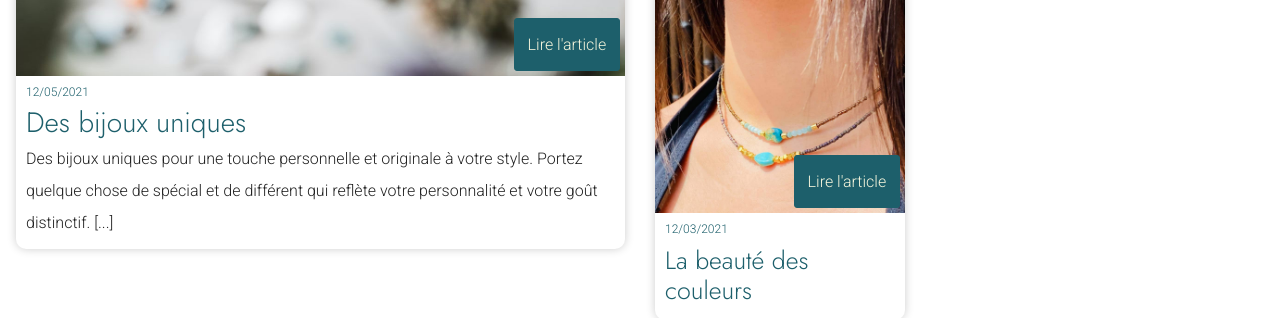
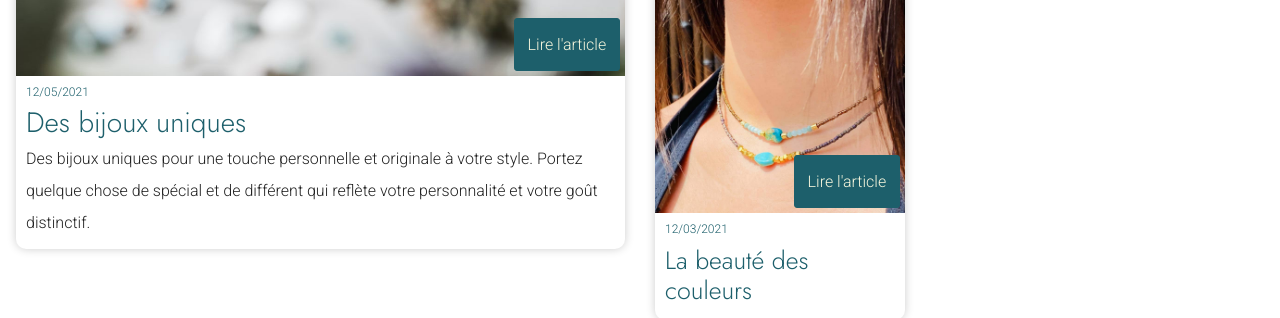
Before and after one commit to operdrix/emma-pierre-next, a Next.js app: page / in a window 1280 px wide. Shown: the part 4452-4770 px from the top of the page. Built offline with nearby package versions, Linux system fonts and the light colour scheme.

Commit message:
* chore(BlogPostsGallery.tsx): remove unnecessary ellipsis from content * chore(BlogPost.tsx): remove unused import of console.log * chore(blogPost.module.scss): add CSS styling for limiting content to 3 lines

```diff
--- a/src/components/blogPostsGallery/BlogPostsGallery.tsx
+++ b/src/components/blogPostsGallery/BlogPostsGallery.tsx
@@ -27,7 +27,7 @@ const BlogPostsGallery: FC<BlogPostsGalleryProps> = ({ title, nbPosts = 4 }) =>
           src='/img/products/AtelierBague.jpg'
           alt='Création de Bijoux'
           title='Des bijoux uniques'
-          content="Des bijoux uniques pour une touche personnelle et originale à votre style. Portez quelque chose de spécial et de différent qui reflète votre personnalité et votre goût distinctif. [...]"
+          content="Des bijoux uniques pour une touche personnelle et originale à votre style. Portez quelque chose de spécial et de différent qui reflète votre personnalité et votre goût distinctif."
           href='#'
           index={1}
           date='12/05/2021'
--- a/src/components/blogPostsGallery/blogPost/BlogPost.tsx
+++ b/src/components/blogPostsGallery/blogPost/BlogPost.tsx
@@ -2,7 +2,6 @@ import React, { FC } from 'react'
 import styles from './blogPost.module.scss'
 import Button from '@/components/button/Button'
 import Image from 'next/image'
-import { log } from 'console'
 import Link from 'next/link'
 
 type BlogPostProps = {
--- a/src/components/blogPostsGallery/blogPost/blogPost.module.scss
+++ b/src/components/blogPostsGallery/blogPost/blogPost.module.scss
@@ -47,6 +47,13 @@
       color: $bleuClair;
     }
 
+    .content {
+      display: -webkit-box;
+      -webkit-box-orient: vertical;
+      -webkit-line-clamp: 3;
+      overflow: hidden;
+    }
+
   }
 
   @media (min-width: 640px) {
```
